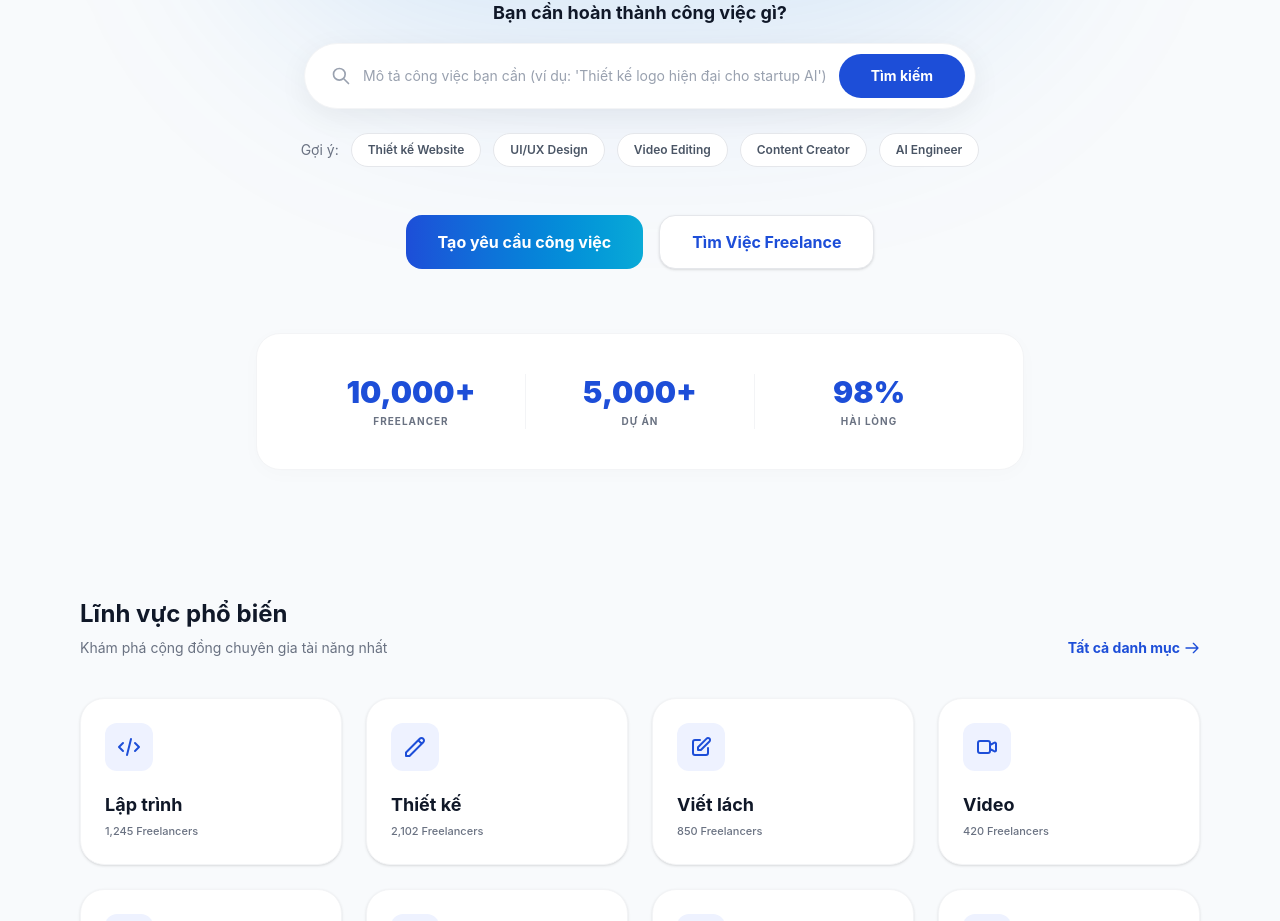
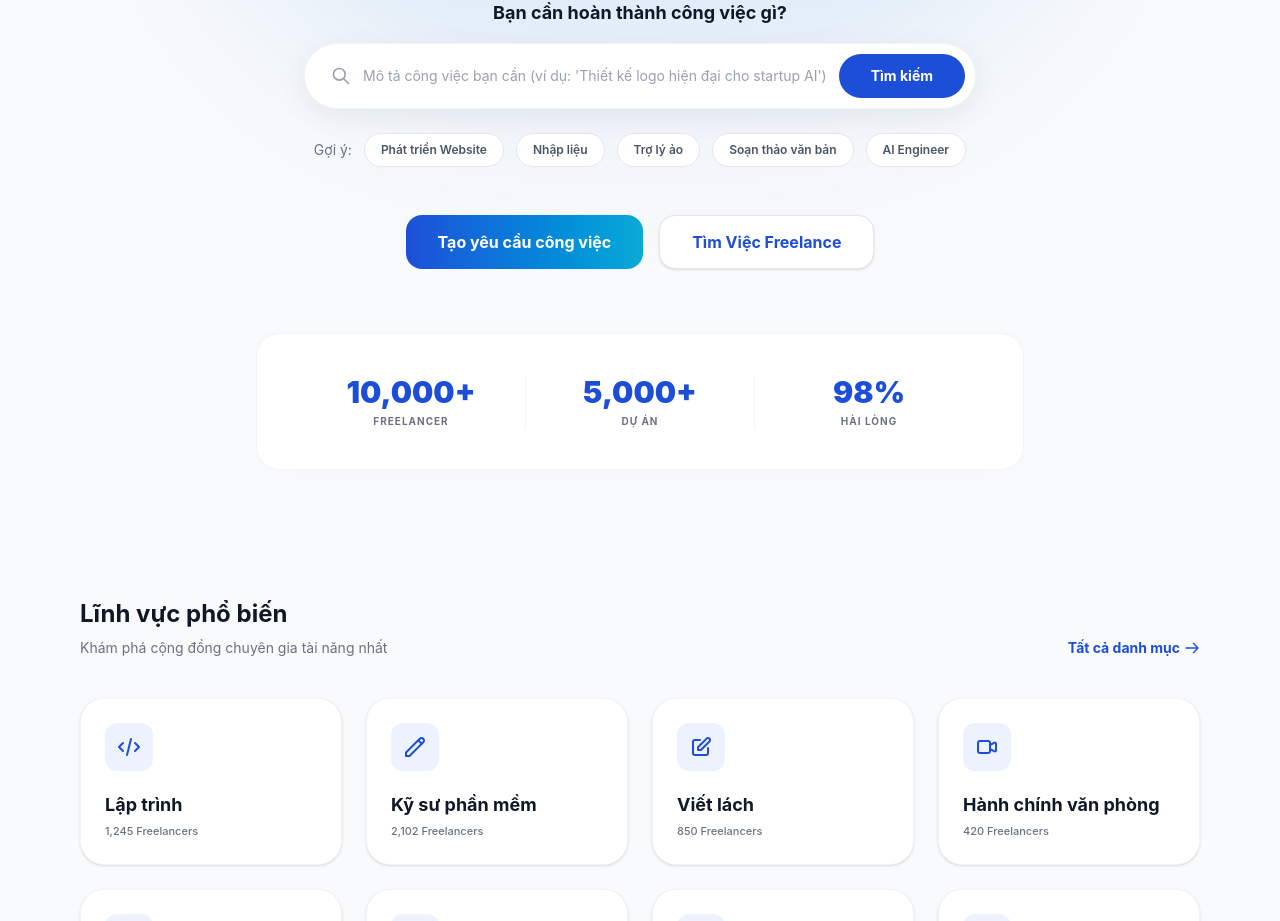
Before and after one commit to SAM-SiftAndMatch/sam-fe, a React (Vite) app: page / in a window 1280 px wide. Shown: the part 395-1316 px from the top of the page. Built offline with nearby package versions, Linux system fonts and the light colour scheme.

Commit message:
fix: delete use SAM AI Brief

```diff
--- a/src/pages/ClientLandingPage.tsx
+++ b/src/pages/ClientLandingPage.tsx
@@ -13,7 +13,7 @@ const CATEGORIES = [
   },
   {
     id: 2,
-    name: 'Thiết kế',
+    name: 'Kỹ sư phần mềm',
     count: '2,102 Freelancers',
     icon: 'M15.232 5.232l3.536 3.536m-2.036-5.036a2.5 2.5 0 113.536 3.536L6.5 21.036H3v-3.572L16.732 3.732z',
   },
@@ -25,7 +25,7 @@ const CATEGORIES = [
   },
   {
     id: 4,
-    name: 'Video',
+    name: 'Hành chính văn phòng',
     count: '420 Freelancers',
     icon: 'M15 10l4.553-2.276A1 1 0 0121 8.618v6.764a1 1 0 01-1.447.894L15 14M5 18h8a2 2 0 002-2V8a2 2 0 00-2-2H5a2 2 0 00-2 2v8a2 2 0 002 2z',
   },
@@ -161,10 +161,10 @@ const ClientLandingPage: React.FC = () => {
           <div className="flex flex-wrap items-center justify-center gap-3 relative z-10 mb-12">
             <span className="text-sm text-gray-500">Gợi ý:</span>
             {[
-              'Thiết kế Website',
-              'UI/UX Design',
-              'Video Editing',
-              'Content Creator',
+              'Phát triển Website',
+              'Nhập liệu',
+              'Trợ lý ảo',
+              'Soạn thảo văn bản',
               'AI Engineer',
             ].map((tag) => (
               <button
--- a/src/pages/PostProjectPage.tsx
+++ b/src/pages/PostProjectPage.tsx
@@ -363,28 +363,7 @@ Ngân sách linh hoạt dựa trên năng lực thực tế. Thời gian hoàn t
                         : 'border-gray-200 focus:border-[#1D4ED8] focus:ring-[#1D4ED8]'
                     }`}
                   />
-                  <div className="absolute bottom-4 right-4 flex items-center gap-2">
-                    <button
-                      type="button"
-                      onClick={() => navigate(PATH_CLIENT_AI_BRIEF)}
-                      className="inline-flex items-center gap-1.5 px-3 py-1.5 bg-gradient-to-r from-blue-50 to-indigo-50 border border-blue-100 text-blue-600 rounded-lg text-xs font-bold hover:shadow-sm transition-all group cursor-pointer"
-                    >
-                      <svg
-                        className="w-4 h-4 group-hover:animate-pulse"
-                        fill="none"
-                        viewBox="0 0 24 24"
-                        stroke="currentColor"
-                        strokeWidth={2}
-                      >
-                        <path
-                          strokeLinecap="round"
-                          strokeLinejoin="round"
-                          d="M13 10V3L4 14h7v7l9-11h-7z"
-                        />
-                      </svg>
-                      Dùng SAM AI
-                    </button>
-                  </div>
+
                 </div>
                 {step1Errors.description && (
                   <p className="text-red-500 text-xs mt-1">Vui lòng nhập mô tả chi tiết dự án</p>
```
